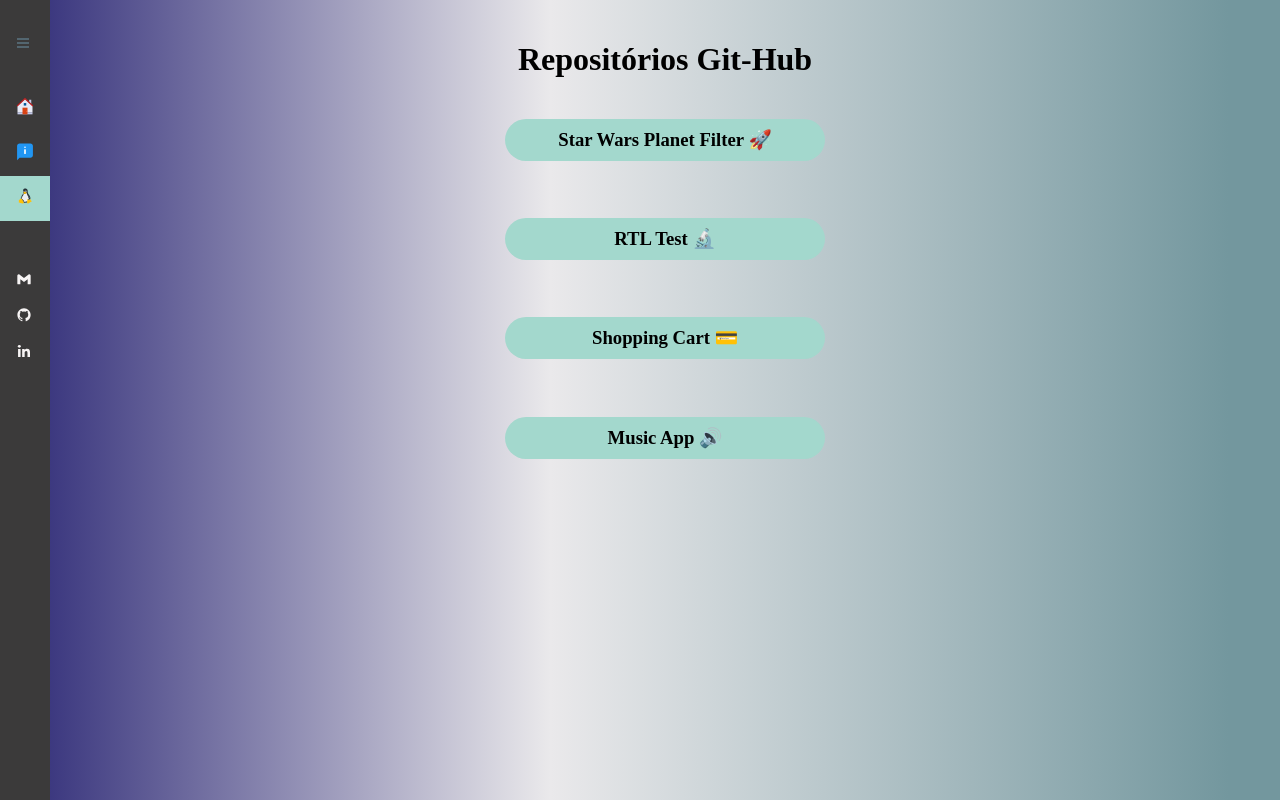
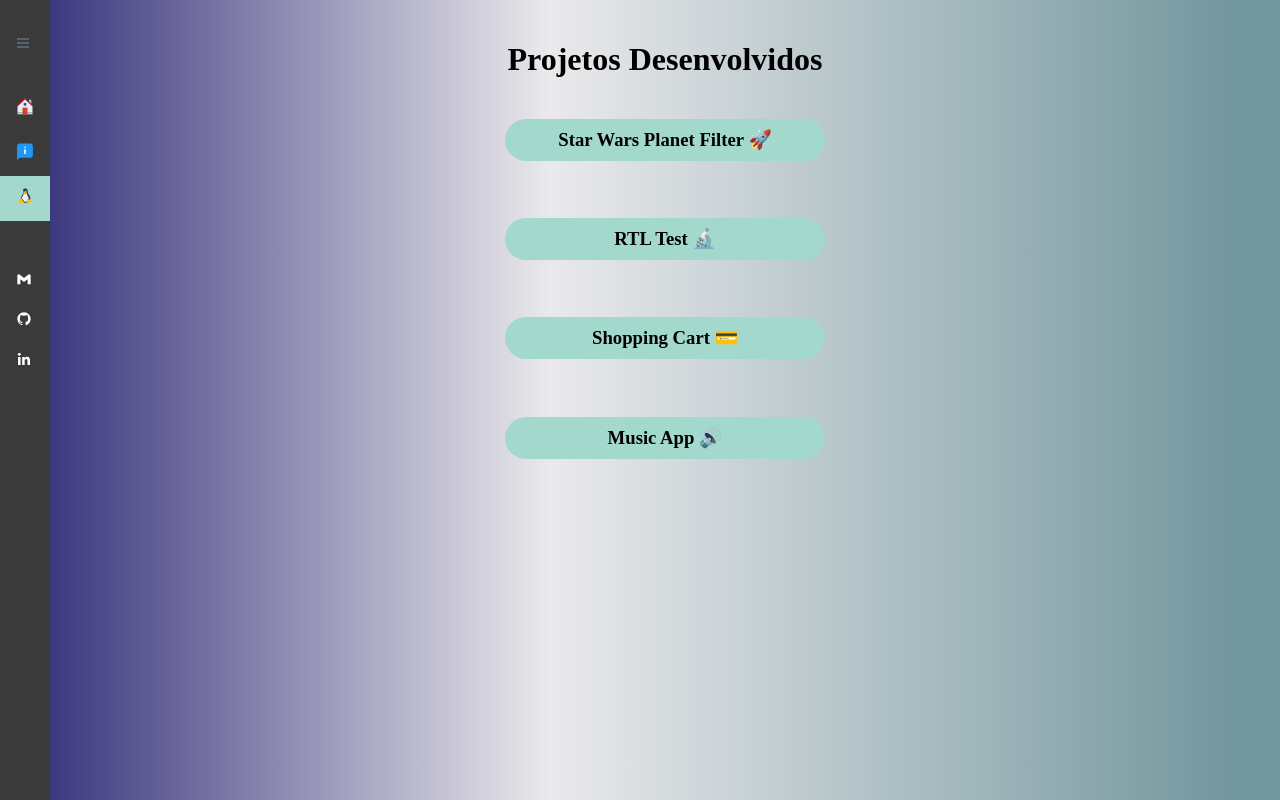
Before and after one commit to delso-ferreira/delsoferreira.github.io, a React (Create React App) app in the folder my-page/: page /Repo in a window 1280 px wide. Built offline with nearby package versions, Linux system fonts and the light colour scheme.

Commit message:
add links

```diff
--- a/my-page/src/components/Aside.jsx
+++ b/my-page/src/components/Aside.jsx
@@ -59,9 +59,15 @@
         }
         <div>
             <div className='aside__contact-container' style={{flexDirection: expand ? 'row' : 'column'}}>
+            <a href='mailto:delsofelipe@gmail.com'>
             <BiLogoGmail />
+            </a>
+            <a href='https://github.com/delso-ferreira'>
             <BiLogoGithub />
+            </a>
+            <a href='https://www.linkedin.com/in/delsoferreira/'>
             <BiLogoLinkedin />
+            </a>
             </div>
 
         </div>
--- a/my-page/src/pages/Repo.jsx
+++ b/my-page/src/pages/Repo.jsx
@@ -20,7 +20,7 @@
     <div className='repo__container'>
       <div className='repo__container-title'>
       <h1>
-          Repositórios Git-Hub
+          Projetos Desenvolvidos
         </h1>
         </div>
       <div className='repo__inner-container'>
--- a/my-page/src/styles/aside.css
+++ b/my-page/src/styles/aside.css
@@ -64,5 +64,12 @@
     margin-left: 16px;
     margin-top: 50px;
     gap: 20px;
+}
 
+.aside__contact-container a{
+    color: #ffffff;
 }
+
+.aside__contact-container a :hover{
+    color: #A3D8CD;
+}
```
